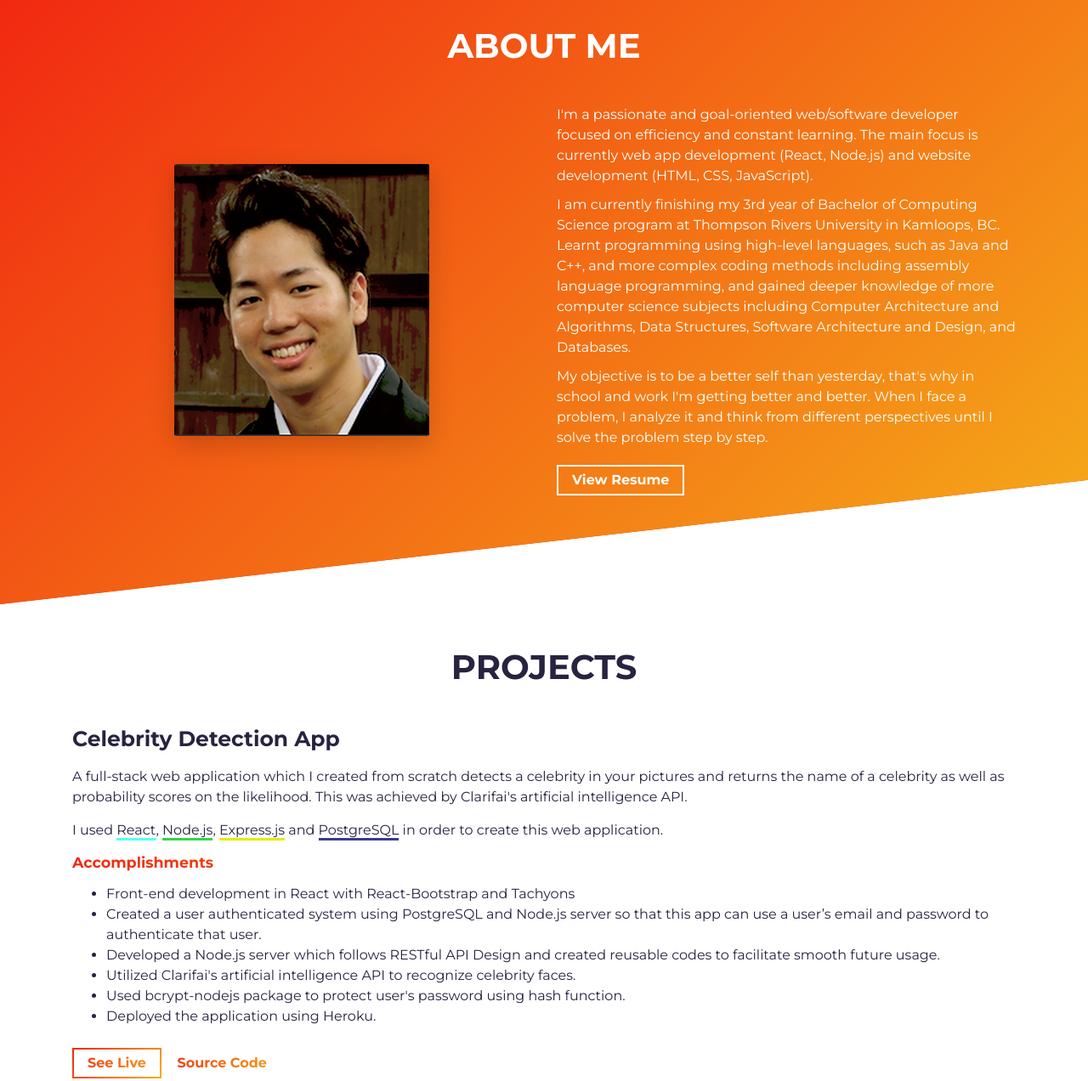
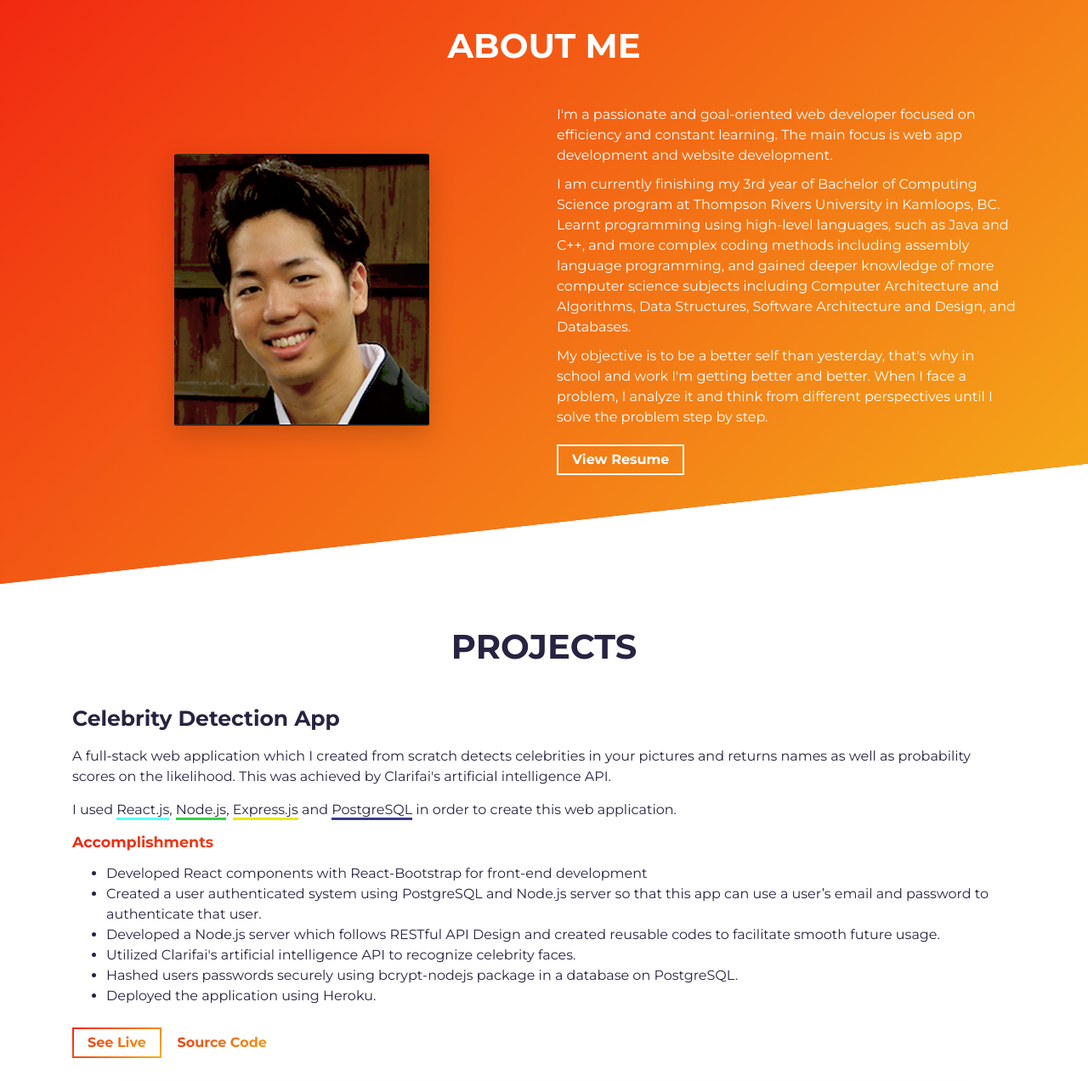
Before and after one commit to takkuyu/Mywebsite, a website built with webpack: page src/template.html in a window 1280 px wide. Shown: the part 820-2092 px from the top of the page at 85% size. Built offline with nearby package versions, Linux system fonts and the light colour scheme.

Commit message:
little update

```diff
--- a/src/template.html
+++ b/src/template.html
@@ -58,9 +58,8 @@
         <div class="col-md-6 col-sm-12">
           <div class="about-wrapper__info">
             <p class="about-wrapper__info-text">
-              I'm a passionate and goal-oriented web/software developer focused on efficiency and constant learning.
-              The main focus is currently web app development (React, Node.js) and website development (HTML, CSS,
-              JavaScript).
+              I'm a passionate and goal-oriented web developer focused on efficiency and constant learning.
+              The main focus is web app development and website development.
             </p>
             <p class="about-wrapper__info-text">
               I am currently finishing my 3rd year of Bachelor of Computing Science program at Thompson Rivers University
@@ -100,13 +99,13 @@
               <h3 class="project-wrapper__text-title">Celebrity Detection App</h3>
               <div>
                 <p class="mb-4">
-                  A full-stack web application which I created from scratch detects a celebrity in your pictures and
-                  returns the name of a celebrity as well as probability scores on the likelihood.
+                  A full-stack web application which I created from scratch detects celebrities in your pictures and
+                  returns names as well as probability scores on the likelihood.
                   This was achieved by Clarifai's artificial intelligence API.
                 </p>
                 <p class="mb-4">
                   I used
-                  <span style="border-bottom:solid 3px #56fff7;">React</span>,
+                  <span style="border-bottom:solid 3px #56fff7;">React.js</span>,
                   <span style="border-bottom:solid 3px #34d449;">Node.js</span>,
                   <span style="border-bottom:solid 3px #e7eb02;">Express.js</span> and
                   <span style="border-bottom:solid 3px #383d8d;">PostgreSQL</span>
@@ -114,12 +113,12 @@
                 </p>
                 <h3 class="mb-4 list-top">Accomplishments</h3>
                 <ul class="list-main">
-                  <li>Front-end development in React with React-Bootstrap and Tachyons</li>
+                  <li>Developed React components with React-Bootstrap for front-end development</li>
                   <li>Created a user authenticated system using PostgreSQL and Node.js server so that this app can use a
                     user’s email and password to authenticate that user.</li>
                   <li>Developed a Node.js server which follows RESTful API Design and created reusable codes to facilitate smooth future usage.</li>
                   <li>Utilized Clarifai's artificial intelligence API to recognize celebrity faces.</li>
-                  <li>Used bcrypt-nodejs package to protect user's password using hash function.</li>
+                  <li>Hashed users passwords securely using bcrypt-nodejs package in a database on PostgreSQL.</li>
                   <li>Deployed the application using Heroku.</li>
                 </ul>
               </div>
@@ -144,17 +143,17 @@
                   </ol>
                   <div class="carousel-inner">
                     <div class="carousel-item active">
-                      <img class="w-100" src="./assets/MagicBrainDemo1.png" alt="First slide" width="100%" height="600px" ;>
+                      <img class="w-100" src="./assets/MagicBrainExample1.png" alt="First slide" width="100%" height="600px" ;>
                     </div>
                     <div class="carousel-item">
-                      <img class="w-100" src="./assets/MgicBrainDemo2.png" alt="Second slide" width="100%"
+                      <img class="w-100" src="./assets/MagicBrainExample2.png" alt="Second slide" width="100%"
                         height="600px">
                     </div>
                     <div class="carousel-item">
-                      <img class="w-100" src="./assets/Magic-Brain-Register.jpg" alt="Third slide" width="100%" height="600px">
+                      <img class="w-100" src="./assets/MagicBrainScreenShot3.png" alt="Third slide" width="100%" height="600px">
                     </div>
                     <div class="carousel-item">
-                      <img class="w-100" src="./assets/MagicBrain-Start.png" alt="Forth slide" width="100%" height="600px">
+                      <img class="w-100" src="./assets/MagicBrainExample4.png" alt="Forth slide" width="100%" height="600px">
                     </div>
                   </div>
                   <p class="carousel-control-prev" href="#carouselExampleIndicators" role="button" data-slide="prev">
@@ -195,7 +194,7 @@
                 <li>Made the page mobile friendly, which improved my responsive design and development skills creating a more accessible and native experience for users.</li>
                 <li>Created the basic components of a successful landing page, such as features, call-to-action buttons,
                   subscription plans, form, and social icons</li>
-                <li>Made a beautiful food gallery section using CSS transition.</li>
+                <li>Developed a beautiful food gallery section using CSS transition.</li>
               </ul>
               <a target="_blank" class="cta-btn cta-btn--hero" href="https://takkuyu.github.io/Landing-Page/">
                 See Live
```
Also changed, not shown: src/assets/Magic-Brain-Register.jpg (deleted), src/assets/MagicBrain-Start.png (deleted), src/assets/MagicBrainDemo1.png (deleted), src/assets/MagicBrainExample1.png (added), src/assets/MagicBrainExample2.png (added), src/assets/MagicBrainExample4.png (added), 2 other files.
